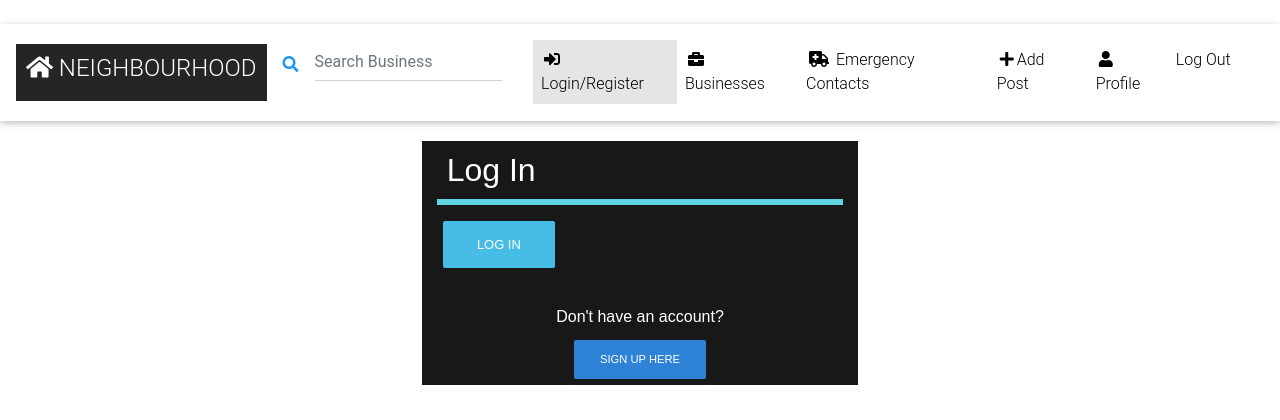
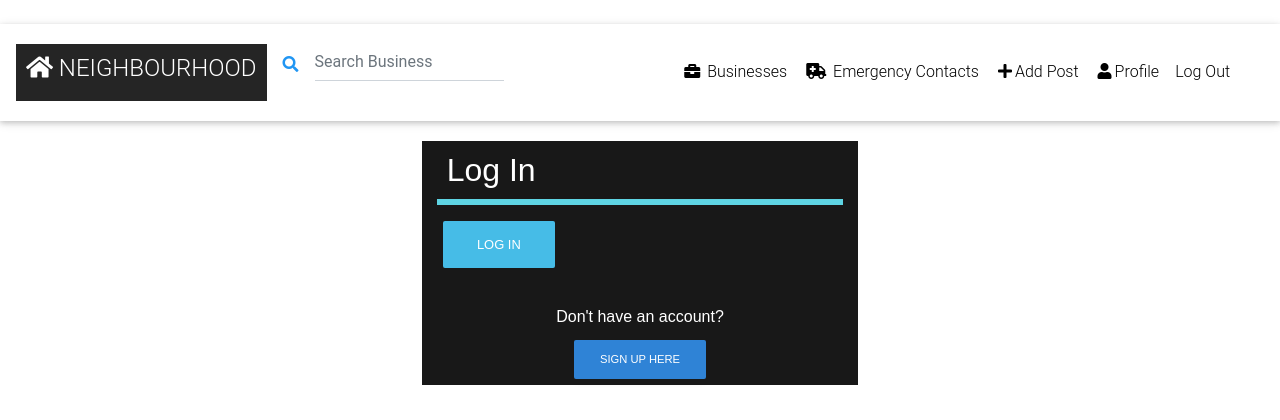
Before and after one commit to yontiii/Neighbour-hood, a Django app: template hood/templates/registration/login.html in a window 1280 px wide. Shown: the top 420 px of the page. Run offline with Django 3.2, Linux system fonts and the light colour scheme; the template is opened without the code that fills it, so the values that code supplies are empty; the visitor is signed in with stand-in values (Sample User, id 1); some libraries are stand-ins or nearby versions.

Commit message:
Created logout functionality

```diff
--- a/hood/templates/navbar.html
+++ b/hood/templates/navbar.html
@@ -16,11 +16,6 @@
     </button>
     <div class="collapse navbar-collapse" id="navbarSupportedContent-4">
       <ul class="navbar-nav ml-auto">
-        <li class="nav-item active">
-          <a class="nav-link" href="#">
-            <i class="fas fa-sign-in-alt"></i></i> Login/Register
-          </a>
-        </li>
         {% if user.is_authenticated %}
         <li class="nav-item">
           <a class="nav-link" href="#">
@@ -39,9 +34,15 @@
                     <i class="fas fa-user"></i>Profile</a>
               </li>
               <li class="nav-item">
-                  <a class="nav-link" href="#">
+                  <a class="nav-link" href="accounts/logout">
                     Log Out <i class="far fa-sign-out"></i></a>
                 </li>
+                {% else %}
+                <li class="nav-item active">
+                    <a class="nav-link" href="accounts/login">
+                      <i class="fas fa-sign-in-alt"></i></i> Login/Register
+                    </a>
+                  </li>
             {% endif %}
 
       </ul>
```
